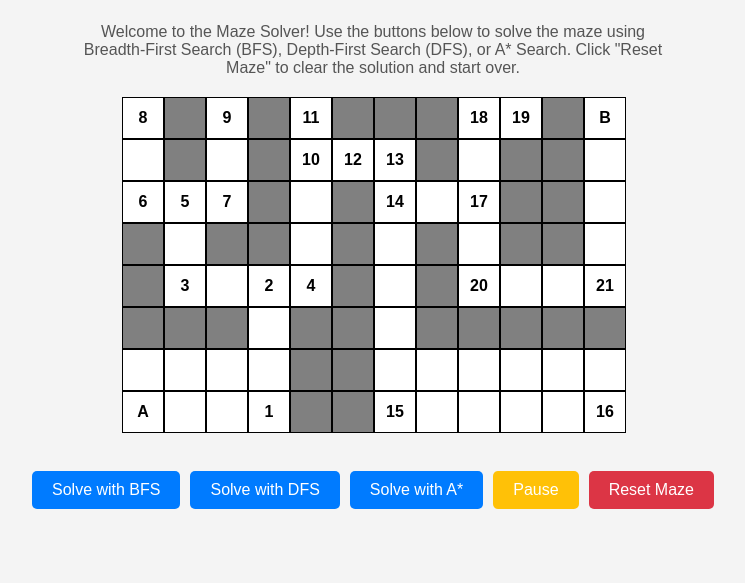
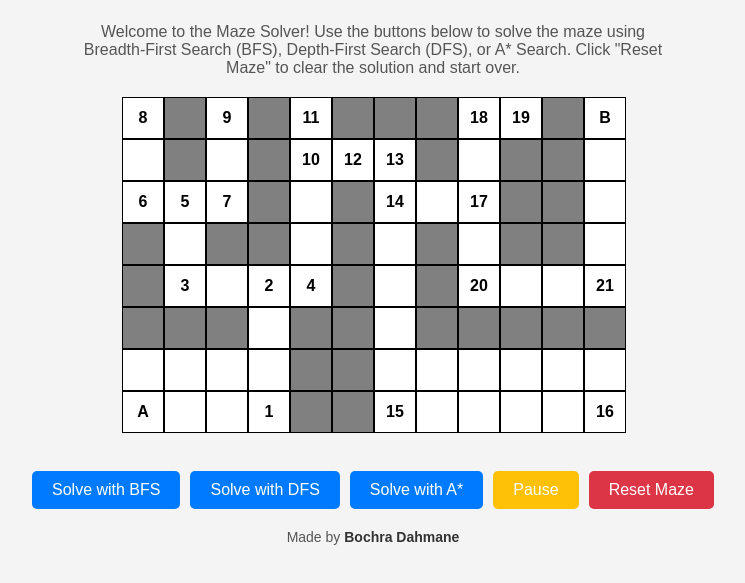
Before and after one commit to bochra-dah/maze-solver, a plain HTML site: page index.html in a window 1280 px wide. Shown: the part 81-664 px from the top of the page, without its empty margins (267-1012 px from the left). Drawn offline with Linux system fonts and the light colour scheme.

Commit message:
Added footer with my name

```diff
--- a/index.html
+++ b/index.html
@@ -20,6 +20,9 @@
         <button class="btn pause" onclick="pauseMaze()">Pause</button>
         <button class="btn reset" onclick="resetMaze()">Reset Maze</button>
     </div>
+    <footer>
+        Made by <strong>Bochra Dahmane</strong>
+    </footer>
     <script src="script.js"></script> <!-- Link to the JavaScript file -->
 </body>
 </html>
--- a/styles.css
+++ b/styles.css
@@ -100,3 +100,14 @@ h1 {
 .btn.reset:hover {
     background-color: #a71d2a;
 }
+
+/* Footer Styles */
+footer {
+    margin-top: 20px;
+    font-size: 14px;
+    color: #555;
+}
+
+footer strong {
+    color: #333;
+}
```
